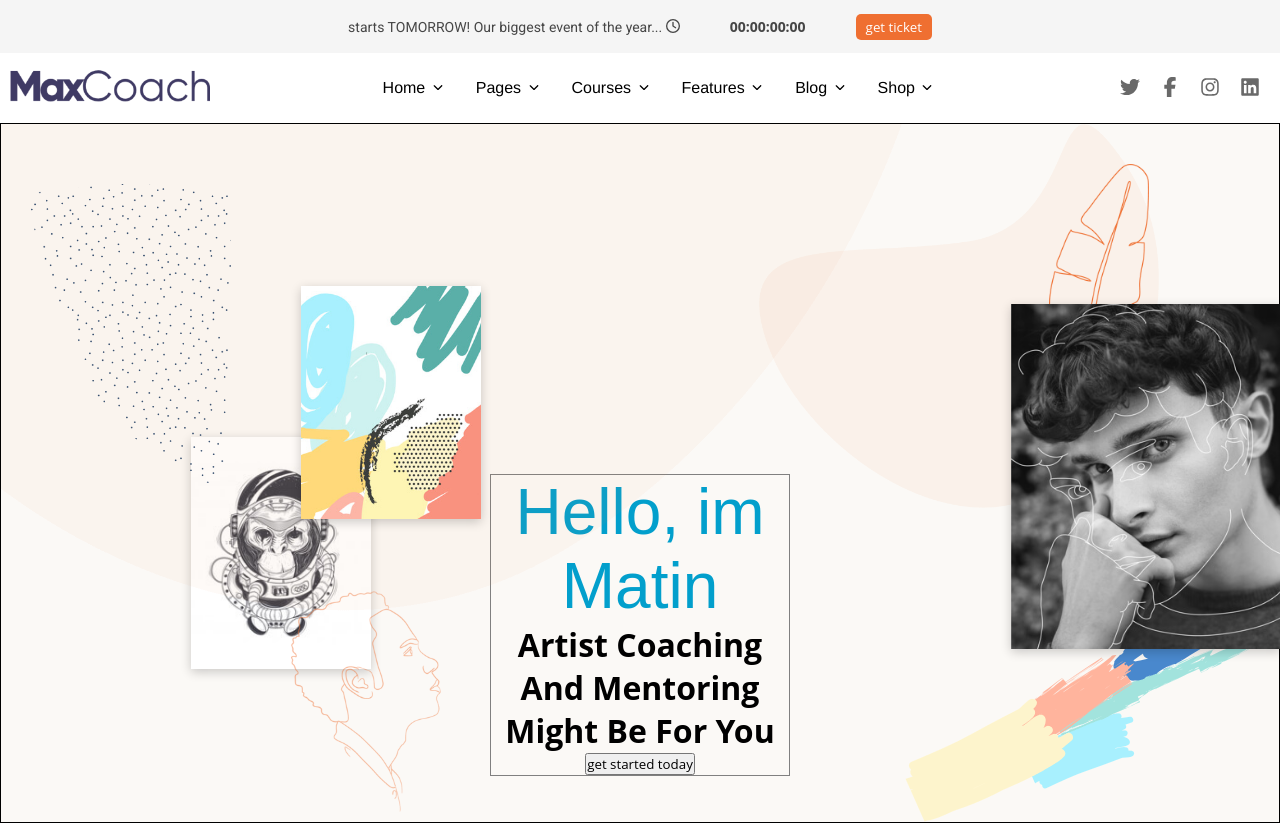
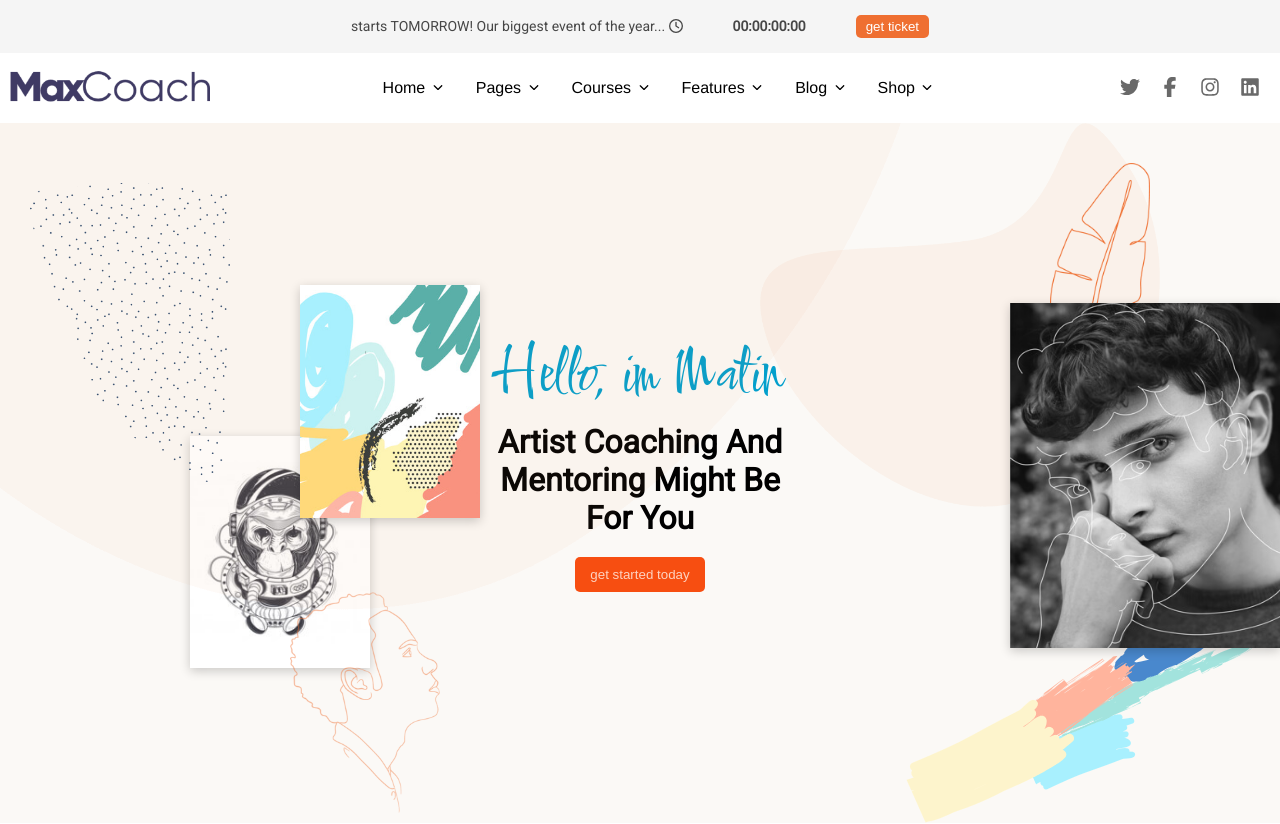
Before and after one commit to ManuelAvanzi/proj-html-vuejs, a Vue app: page / in a window 1280 px wide. Shown: the top 824 px of the page. Built offline with nearby package versions, Linux system fonts and the light colour scheme.

Commit message:
header-jumbo-css

```diff
--- a/src/App.vue
+++ b/src/App.vue
@@ -94,10 +94,10 @@ export default {
 
 }
 
-</script>,
-,
-    HeaderJumbo    HeaderMenu
+</script>
+
+
 
 <style lang="scss">
-  @import 'style/main.scss'
+  @import 'style/app.scss'
 </style>
--- a/src/components/headerJumbo.vue
+++ b/src/components/headerJumbo.vue
@@ -1,4 +1,5 @@
 <template>
+
     <div class="jumbotron-container">
         <div class="img-container">
 
@@ -16,7 +17,7 @@
                 <div class="hello"><span class="sign">Hello, im Matin</span></div>
                 <div class="main-text">
                     <h1>Artist Coaching And Mentoring Might Be For You</h1>
-                    <button>get started today</button>
+                    <button class="button-big">get started today</button>
                 </div>
             </div>
 
@@ -33,85 +34,6 @@ export default {
 
 
 <style lang="scss" scoped>
-@import '@/style/variables.scss';
-   .jumbotron-container{
-       width: 100%;
-       height: 700px;
-       border:1px solid black;
-       background-color: #fbf9f6;
-       position:relative;
-
-       .left-top{
-           position:absolute;
-           top:0;
-           left:0;
-       }
-       .piuma{
-           position:absolute;
-           top:40px;
-           width: 100px;
-           right:130px;
-       }
-       .leaf{
-           position:absolute;
-           top:0;
-           right:120px;
-           width:400px;
-       }
-       .face{
-           position:absolute;
-           bottom:10px;
-           left:290px;
-           width: 150px;
-       }
-
-       .dots{
-           position:absolute;
-           left:30px;
-           top:60px;
-           width: 200px;
-           transform: rotateY('90');
-       }
-       .colors{
-           position:absolute;
-           bottom:0;
-           right:20px;
-       }
-
-       .text-container{
-           border:1px solid grey;
-           width: 300px;
-           margin:0 auto;
-           text-align: center;
-           .sign{
-                   font-family: "Rossela Demo", Sans-serif;
-                    font-size: 64px;
-                    font-weight: 400;
-                    color: $cerulean;
-                }
-           }
-       }
-
-       .hero-image{
-           position:relative;
-           width: 180px;
-            box-shadow: 0 3px 10px rgb(0 0 0 / 0.2);
-       }
-       .first{
-           z-index: 1231;
-           top:50px;
-           left:300px;
-       }
-       .second{
-           top:200px;
-           left:10px;
-       }
-       .guy{
-           z-index: 1231;
-           top:180px;
-           left:650px;
-           width:270px;
-       }
-
+@import '@/style/headerJumbo.scss';
 
 </style>
--- /dev/null
+++ b/src/style/app.scss
@@ -0,0 +1,6 @@
+*{
+    margin:0;
+    padding:0;
+    box-sizing: border-box;
+    list-style: none;
+}
--- /dev/null
+++ b/src/style/headerJumbo.scss
@@ -0,0 +1,96 @@
+@import '@/style/variables.scss';
+@import url('https://fonts.googleapis.com/css2?family=Comforter&display=swap');
+.jumbotron-container{
+    width: 100%;
+    height: 700px;
+
+    background-color: #fbf9f6;
+    position:relative;
+    font-family: 'Roboto', sans-serif;
+    button{
+        color:rgba(255, 252, 250, 0.755);
+        padding:10px 15px;
+        margin-top:20px;
+        background-color:rgba(247, 73, 10, 0.967);
+        border:none;
+        border-radius: 5px;
+        border-color:none;
+
+        &:hover {
+
+        background-color:rgba(247, 73, 10, 0.967);
+        color:white;
+    }
+    }
+
+    .left-top{
+        position:absolute;
+        top:0;
+        left:0;
+    }
+    .piuma{
+        position:absolute;
+        top:40px;
+        width: 100px;
+        right:130px;
+    }
+    .leaf{
+        position:absolute;
+        top:0;
+        right:120px;
+        width:400px;
+    }
+    .face{
+        position:absolute;
+        bottom:10px;
+        left:290px;
+        width: 150px;
+    }
+
+    .dots{
+        position:absolute;
+        left:30px;
+        top:60px;
+        width: 200px;
+        transform: rotateY('90');
+    }
+    .colors{
+        position:absolute;
+        bottom:0;
+        right:20px;
+    }
+
+    .text-container{
+
+        width: 300px;
+        margin:-140px auto;
+        text-align: center;
+        .sign{
+                font-family: 'Comforter', cursive;
+                 font-size: 64px;
+                 font-weight: 400;
+                 color: $cerulean;
+             }
+        }
+    }
+
+    .hero-image{
+        position:relative;
+        width: 180px;
+         box-shadow: 0 3px 10px rgb(0 0 0 / 0.2);
+    }
+    .first{
+        z-index: 1231;
+        top:50px;
+        left:300px;
+    }
+    .second{
+        top:200px;
+        left:10px;
+    }
+    .guy{
+        z-index: 1231;
+        top:180px;
+        left:650px;
+        width:270px;
+    }
```
